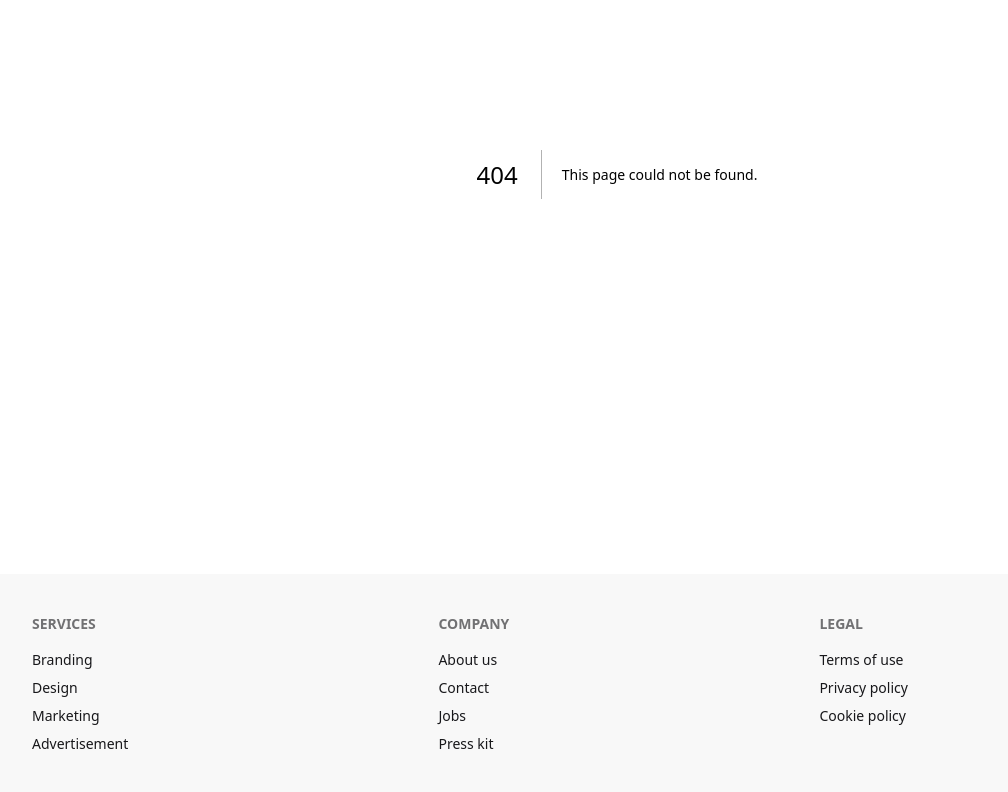
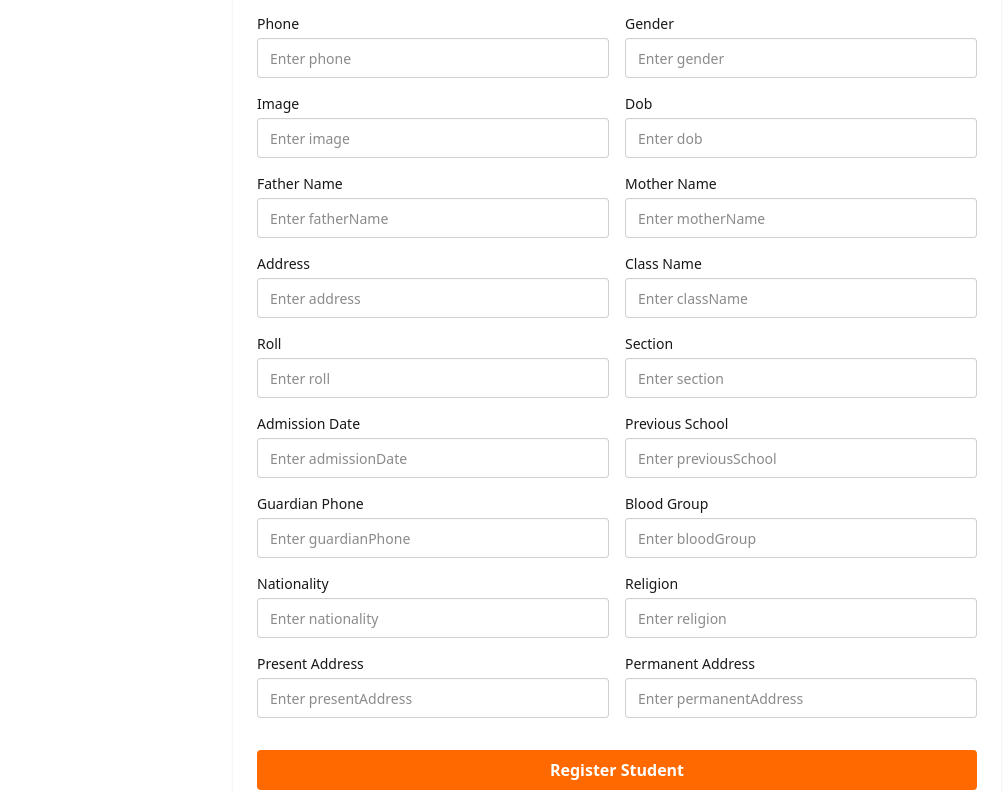
Before and after one commit to Nazim1247/Islamic-Learning-Platform, a Next.js app: page /student-registration in a window 1280 px wide. Before the commit this address had no page. Shown: the part 226-1018 px from the top of the page, without its empty margins (23-1031 px from the left). Built offline with nearby package versions, Linux system fonts and the light colour scheme.

Commit message:
student registration form created

```diff
--- /dev/null
+++ b/src/app/api/students/route.js
@@ -0,0 +1,32 @@
+
+import dbConnect, { collectionNameObj } from "@/lib/dbConnect";
+import { NextResponse } from "next/server";
+
+export async function POST(req) {
+  try {
+    const studentData = await req.json();
+
+    const studentCollection = dbConnect(collectionNameObj.studentCollection);
+
+    const result = await studentCollection.insertOne(studentData);
+
+    return NextResponse.json({ success: true, message: "Student registered", insertedId: result.insertedId }, { status: 201 });
+  } catch (error) {
+    console.error("Error inserting student:", error);
+    return NextResponse.json({ error: "Something went wrong" }, { status: 500 });
+  }
+}
+
+export async function GET(request) {
+  try {
+    const students = await dbConnect(collectionNameObj.studentCollection).find().toArray();
+
+    return new NextResponse(JSON.stringify(students), {
+      status: 200,
+      headers: { "Content-Type": "application/json" },
+    });
+  } catch (error) {
+    console.error("Error fetching users:", error);
+    return new NextResponse("Internal Server Error", { status: 500 });
+  }
+}
--- a/src/app/page.js
+++ b/src/app/page.js
@@ -5,6 +5,7 @@ import ContactSection from "@/components/ContactSection";
 import FAQSection from "@/components/FAQSection";
 import FeaturedCourses from "@/components/FeaturedCourses";
 import HeroSection from "@/components/HeroSection";
+import StudentsPage from "@/components/StudentsList";
 import StudentTestimonials from "@/components/StudentTestimonials";
 import TeachersList from "@/components/TeachersList";
 import TeachersSlider from "@/components/TeachersSection";
@@ -39,6 +40,7 @@ export default function Home() {
         <div className="flex">
           <UsersList />
           <TeachersList />
+          <StudentsPage />
         </div>
 
         <About />
--- /dev/null
+++ b/src/app/student-registration/page.jsx
@@ -0,0 +1,12 @@
+import StudentRegistrationForm from '@/components/StudentRegistrationForm';
+import React from 'react';
+
+const StudentRegistrationPage = () => {
+    return (
+        <div>
+            <StudentRegistrationForm />
+        </div>
+    );
+};
+
+export default StudentRegistrationPage;
--- a/src/components/Navbar.jsx
+++ b/src/components/Navbar.jsx
@@ -27,6 +27,7 @@ const Navbar = () => {
       <li><Link href={'/create-course'}>Create a Course</Link></li>
       <li><Link href={'/create-class'}>Create a Class</Link></li>
       <li><Link href={'/teacher-registration'}>Teacher</Link></li>
+      <li><Link href={'/student-registration'}>Student</Link></li>
       </ul>
     </div>
     <a className="hidden md:flex font-bold text-xl">Islamic Learning Platform</a>
@@ -50,6 +51,7 @@ const Navbar = () => {
       <li><Link href={'/create-course'}>Create a Course</Link></li>
       <li><Link href={'/create-class'}>Create a Class</Link></li>
       <li><Link href={'/teacher-registration'}>Teacher</Link></li>
+      <li><Link href={'/student-registration'}>Student</Link></li>
     </ul>
   </div>
   <div className="navbar-end">
--- /dev/null
+++ b/src/components/StudentRegistrationForm.jsx
@@ -0,0 +1,83 @@
+'use client';
+import { useState } from "react";
+
+export default function StudentRegistrationForm() {
+  const initialState = {
+    name: "",
+    email: "",
+    phone: "",
+    gender: "",
+    image: "",
+    dob: "",
+    fatherName: "",
+    motherName: "",
+    address: "",
+    className: "",
+    roll: "",
+    section: "",
+    admissionDate: "",
+    previousSchool: "",
+    guardianPhone: "",
+    bloodGroup: "",
+    nationality: "",
+    religion: "",
+    presentAddress: "",
+    permanentAddress: ""
+  };
+
+  const [formData, setFormData] = useState(initialState);
+
+  const handleChange = (e) => {
+    setFormData({
+      ...formData,
+      [e.target.name]: e.target.value
+    });
+  };
+
+  const handleSubmit = async (e) => {
+  e.preventDefault();
+
+  const res = await fetch("/api/students", {
+    method: "POST",
+    headers: { "Content-Type": "application/json" },
+    body: JSON.stringify(formData),
+  });
+
+  if (res.ok) {
+    alert("Student Registered Successfully!");
+    setFormData(initialState);
+  } else {
+    alert("Failed to register student.");
+  }
+};
+
+
+  return (
+    <div className="max-w-3xl mx-auto p-6 bg-white shadow rounded mt-20">
+      <h2 className="text-2xl font-bold mb-6 text-orange-600 text-center">Student Registration Form</h2>
+      <form onSubmit={handleSubmit} className="grid grid-cols-1 md:grid-cols-2 gap-4">
+        {Object.keys(initialState).map((key) => (
+          <div key={key} className="flex flex-col">
+            <label className="capitalize text-sm mb-1">{key.replace(/([A-Z])/g, ' $1')}</label>
+            <input
+              type="text"
+              name={key}
+              value={formData[key]}
+              onChange={handleChange}
+              className="input input-bordered w-full px-3 py-2 border rounded"
+              placeholder={`Enter ${key}`}
+            />
+          </div>
+        ))}
+        <div className="md:col-span-2 mt-4">
+          <button
+            type="submit"
+            className="bg-orange-500 hover:bg-orange-600 text-white font-semibold py-2 px-4 rounded w-full"
+          >
+            Register Student
+          </button>
+        </div>
+      </form>
+    </div>
+  );
+}
--- /dev/null
+++ b/src/components/StudentsList.jsx
@@ -0,0 +1,23 @@
+// app/students/page.jsx or any component
+'use client';
+import { useEffect, useState } from "react";
+
+export default function StudentsPage() {
+  const [students, setStudents] = useState([]);
+
+  useEffect(() => {
+    const fetchStudents = async () => {
+      const res = await fetch("/api/students");
+      const data = await res.json();
+      setStudents(data);
+    };
+    fetchStudents();
+  }, []);
+
+  return (
+    <div className="max-w-52 mx-auto p-4 shadow text-center my-2 rounded bg-orange-500 text-white">
+        <h2 className="text-xl font-bold">Total Students</h2>
+        <p className="text-lg font-semibold">+ {students?.length}</p>
+    </div>
+  );
+}
--- a/src/lib/dbConnect.js
+++ b/src/lib/dbConnect.js
@@ -5,6 +5,7 @@ export const collectionNameObj = {
     courseCollection: 'courses',
     classCollection: 'classes',
     teacherCollection: 'teachers',
+    studentCollection: 'students',
     newsletterCollection: 'subscribe',
 }
 
```
